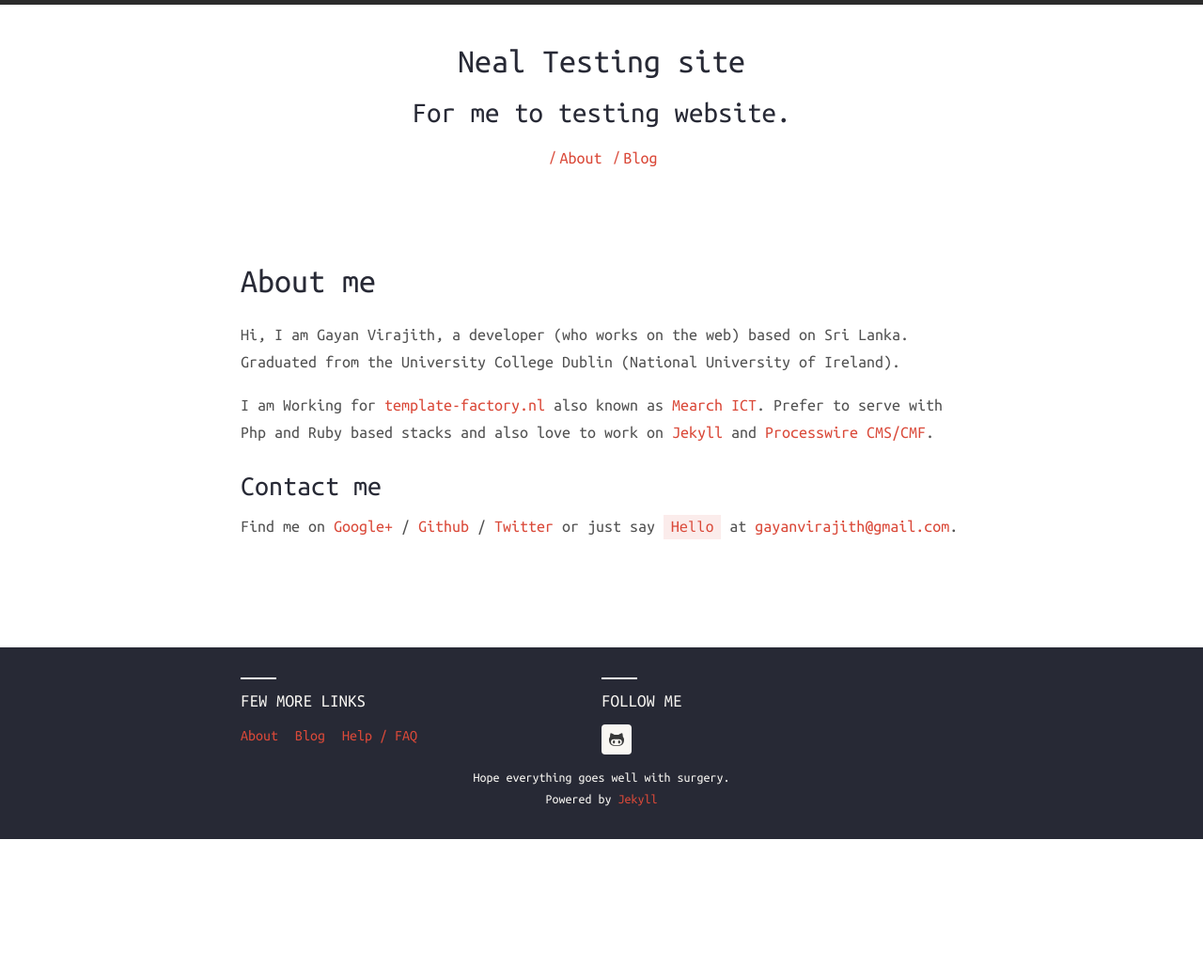
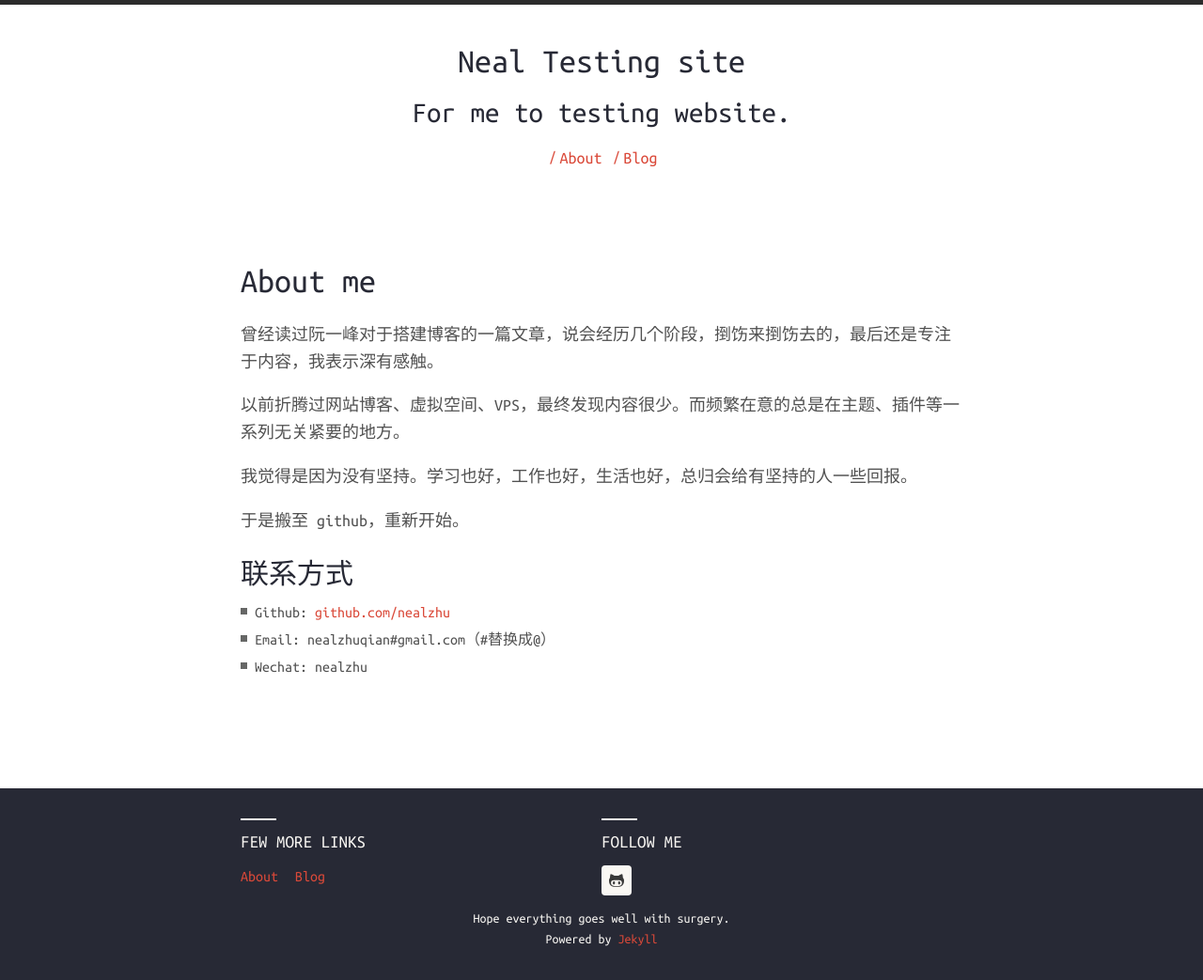
Before and after one commit to nealzhu/nealzhu.github.io, a Jekyll site: the page built from about.md, in a window 1280 px wide. Shown: the whole page at 94% size. Built offline with Jekyll 4.4.1, drawn with Linux system fonts in a browser that asks for light colours; nearby versions of some CDN libraries; before the commit the page ends 900 px from its top, so only the background shows below that.

Commit message:
更新
1、更新about；
2、更新cname；
3、注释掉faq；
4、更新readme。

```diff
--- a/CNAME
+++ b/CNAME
@@ -1 +1 @@
-zqlab.org
+www.zqlab.org
--- a/_includes/footer-links.html
+++ b/_includes/footer-links.html
@@ -2,5 +2,5 @@
 <ul class="menu">
     <li><a href="{{ '/about' | prepend: site.baseurl | prepend: site.url }}">About</a></li>
     <li><a href="{{ '/blog' | prepend: site.baseurl | prepend: site.url }}">Blog</a></li>
-    <li><a href="{{ '/faq' | prepend: site.baseurl | prepend: site.url }}">Help / FAQ</a></li>
+    <!-- <li><a href="{{ '/faq' | prepend: site.baseurl | prepend: site.url }}">Help / FAQ</a></li> -->
 </ul>
--- a/about.md
+++ b/about.md
@@ -4,24 +4,18 @@ title: About me
 permalink: /about/
 ---
 
-Hi, I am Gayan Virajith, a developer (who works on the web) based on Sri Lanka.
-Graduated from the University College Dublin (National University of Ireland).
+曾经读过阮一峰对于搭建博客的一篇文章，说会经历几个阶段，捯饬来捯饬去的，最后还是专注于内容，我表示深有感触。
 
-I am Working for [template-factory.nl][tf] also known as [Mearch ICT][m].
-Prefer to serve with Php and Ruby based stacks and also love to work
-on [Jekyll][jekyll] and [Processwire CMS/CMF][pw].
+以前折腾过网站博客、虚拟空间、VPS，最终发现内容很少。而频繁在意的总是在主题、插件等一系列无关紧要的地方。
 
-### Contact me
+我觉得是因为没有坚持。学习也好，工作也好，生活也好，总归会给有坚持的人一些回报。
 
-Find me on [Google+][google] / [Github][github] / [Twitter][Twitter] or just say `Hello` at
-[gayanvirajith@gmail.com](gayanvirajith@gmail.com).
+于是搬至 github，重新开始。
 
+### 联系方式
 
-[tf]: http://template-factory.nl
-[m]: http://mearch.com
-[pw]: http://processwire.com
-[pwf]: http://processwire.com/talk
-[jekyll]: http://jekyllrb.com
-[github]: https://github.com/gayanvirajith
-[google]: https://plus.google.com/+GayanVirajith
-[twitter]: https://twitter.com/gayanvirajith
+- Github: [github.com/nealzhu][0]
+- Email: nealzhuqian#gmail.com（#替换成@）
+- Wechat: nealzhu
+
+[0]: https://github.com/nealzhu "111"
```
Also changed, not shown: faq.md (+2 -5 lines), README.md.
